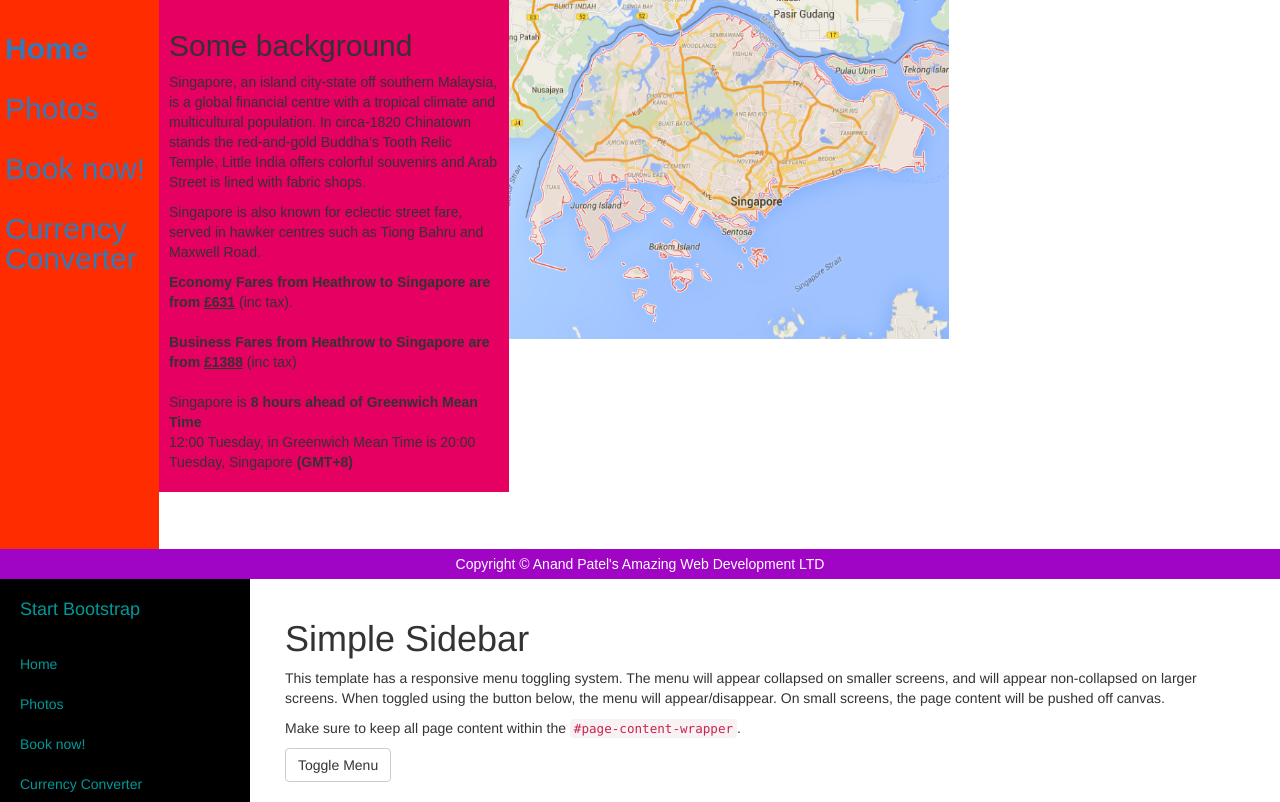
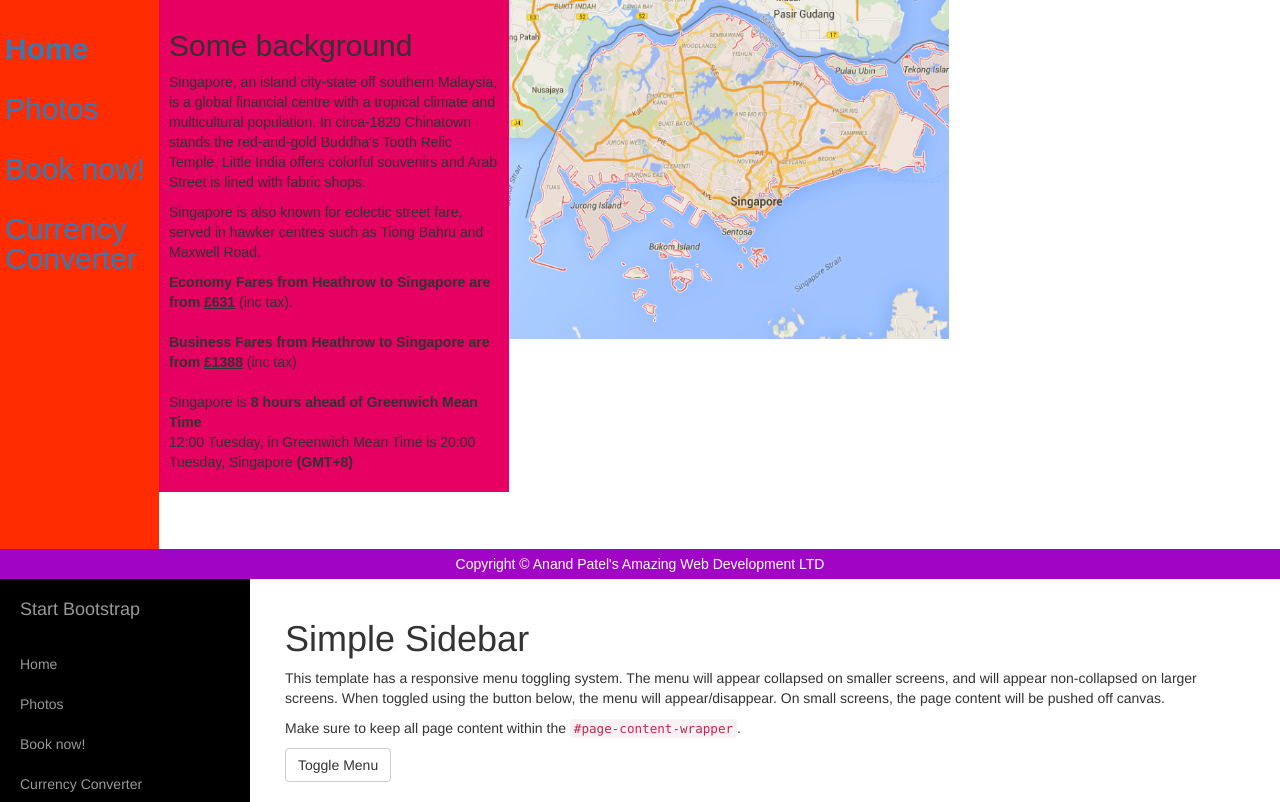
Before and after one commit to nandopatel/site, a Django app: page / in a window 1280 px wide. Shown: the part 81-883 px from the top of the page. Run offline with Django 3.2, Linux system fonts and the light colour scheme; some libraries are stand-ins or nearby versions.

Commit message:
attemped fix

```diff
--- a/Webapp/static/css/simple-sidebar.css
+++ b/Webapp/static/css/simple-sidebar.css
@@ -67,7 +67,7 @@ R/*!
 .sidebar-nav li a {
     display: block;
     text-decoration: none;
-    color: #009999;
+    color: #999999;
 }
 
 .sidebar-nav li a:hover {
@@ -88,7 +88,7 @@ R/*!
 }
 
 .sidebar-nav > .sidebar-brand a {
-    color: #009999;
+    color: #999999;
 }
 
 .sidebar-nav > .sidebar-brand a:hover {
```
